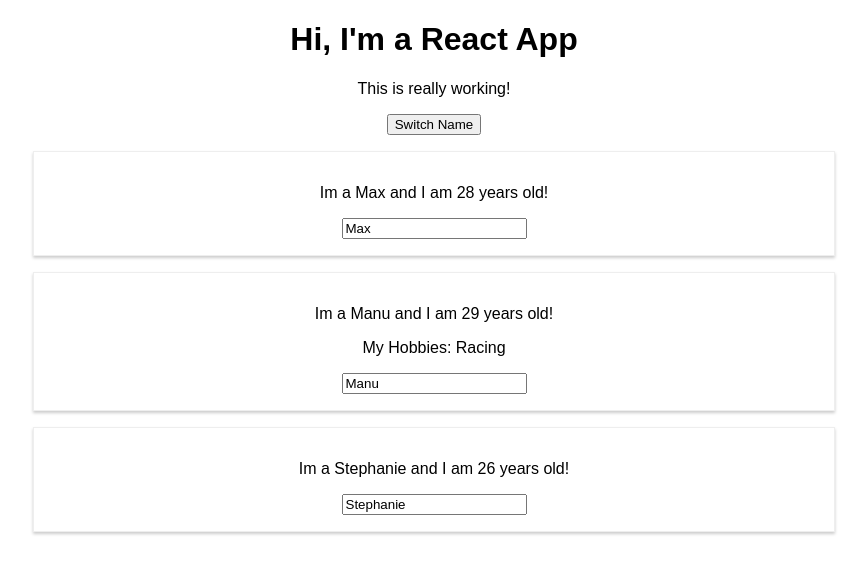
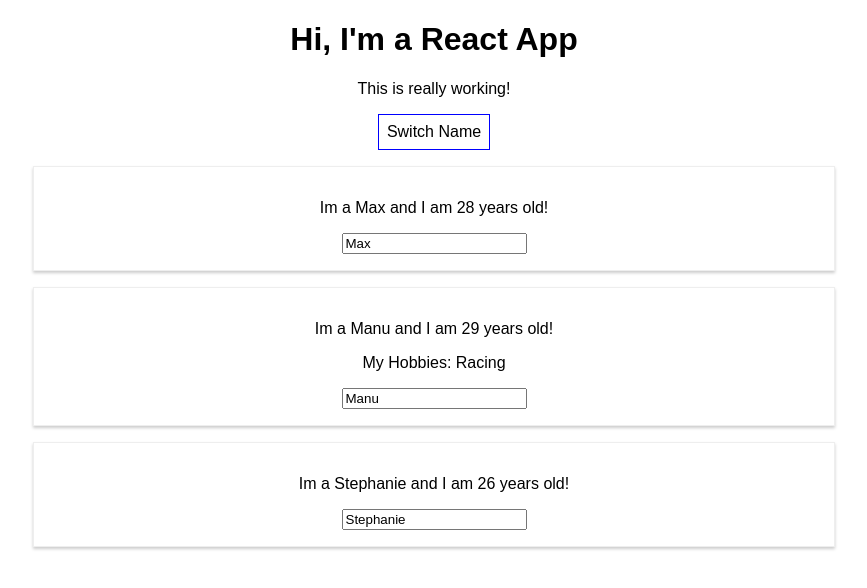
Before and after one commit to RonRofe/react_course, a React (Create React App) app: page / in a window 1280 px wide. Shown: the top 588 px of the page, without its empty margins (206-1073 px from the left). Built offline with nearby package versions, Linux system fonts and the light colour scheme.

Commit message:
inline styles

```diff
--- a/src/App.js
+++ b/src/App.js
@@ -33,11 +33,21 @@
   };
 
   render () {
+    const style = {
+      backgroundColor: 'white',
+      font: 'inherit',
+      border: '1px solid blue',
+      padding: '8px',
+      cursor: 'pointer',
+    };
+
     return (
       <div className="App">
         <h1>Hi, I'm a React App</h1>
         <p>This is really working!</p>
-        <button onClick={() => this.switchNameHandler('Ron')}>Switch Name</button>
+        <button
+          style={style}
+          onClick={() => this.switchNameHandler('Ron')}>Switch Name</button>
         <Person
           name={this.state.persons[0].name}
           age={this.state.persons[0].age} />
```
